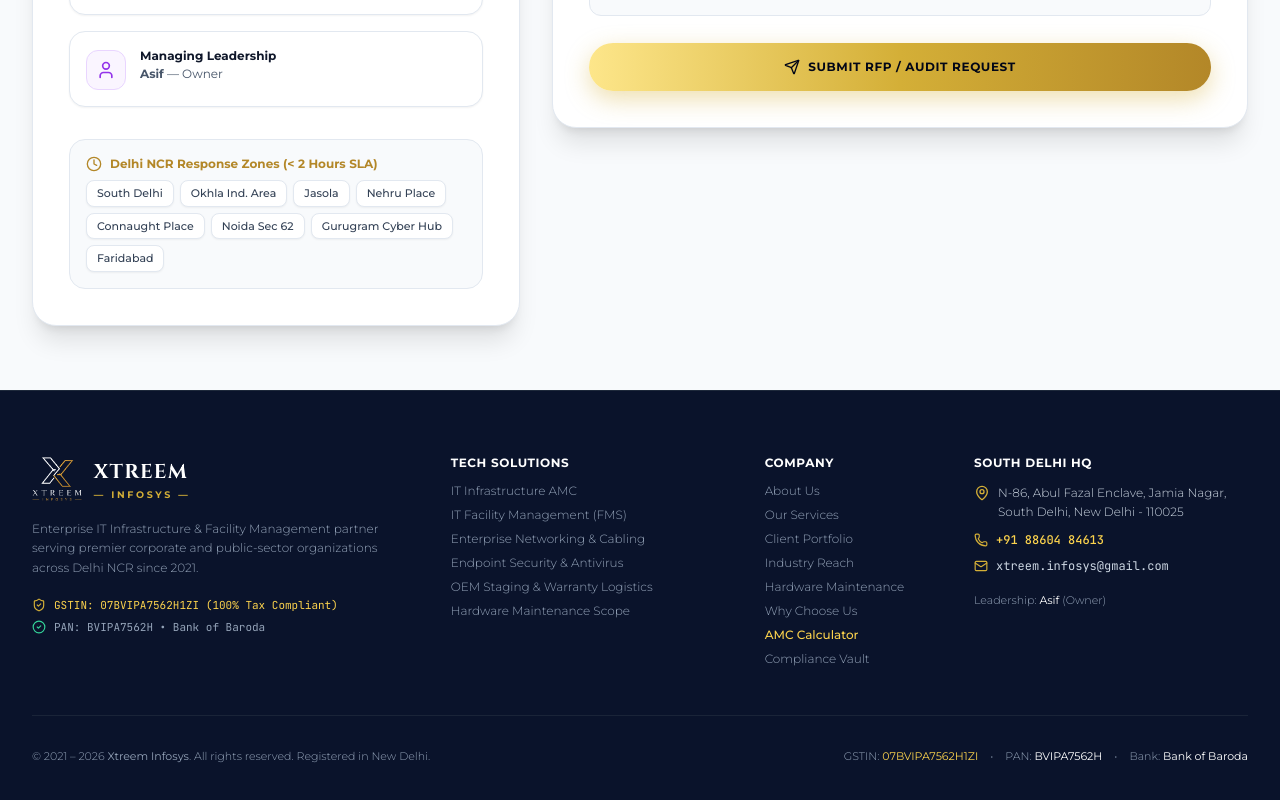
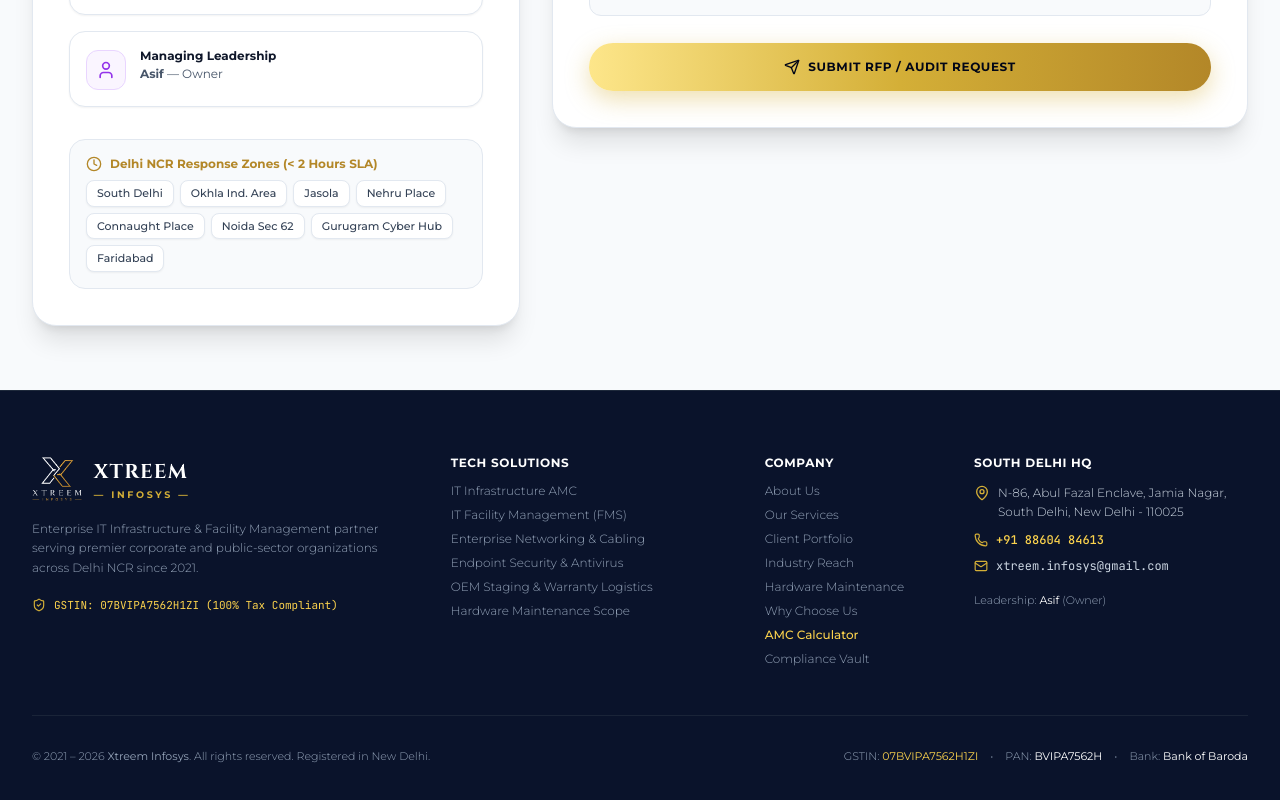
Before and after one commit to shahroznasir/xtreem-infosys-website, a React (Vite) app: page / in a window 1280 px wide. Shown: the part 9072-9872 px from the top of the page. Built offline with nearby package versions, Linux system fonts and the light colour scheme.

Commit message:
fix: remove PAN details from footer

```diff
--- a/src/components/Footer.jsx
+++ b/src/components/Footer.jsx
@@ -45,10 +45,6 @@
               <div className="flex items-center gap-2 text-[11px] text-amber-300 font-mono">
                 <ShieldCheck className="w-3.5 h-3.5 text-[#D4AF37]" />
                 <span>GSTIN: {compliance.gstin} (100% Tax Compliant)</span>
-              </div>
-              <div className="flex items-center gap-2 text-[11px] text-slate-400 font-mono">
-                <CheckCircle2 className="w-3.5 h-3.5 text-emerald-400" />
-                <span>PAN: {compliance.pan} &bull; Bank of Baroda</span>
               </div>
             </div>
           </div>
```
